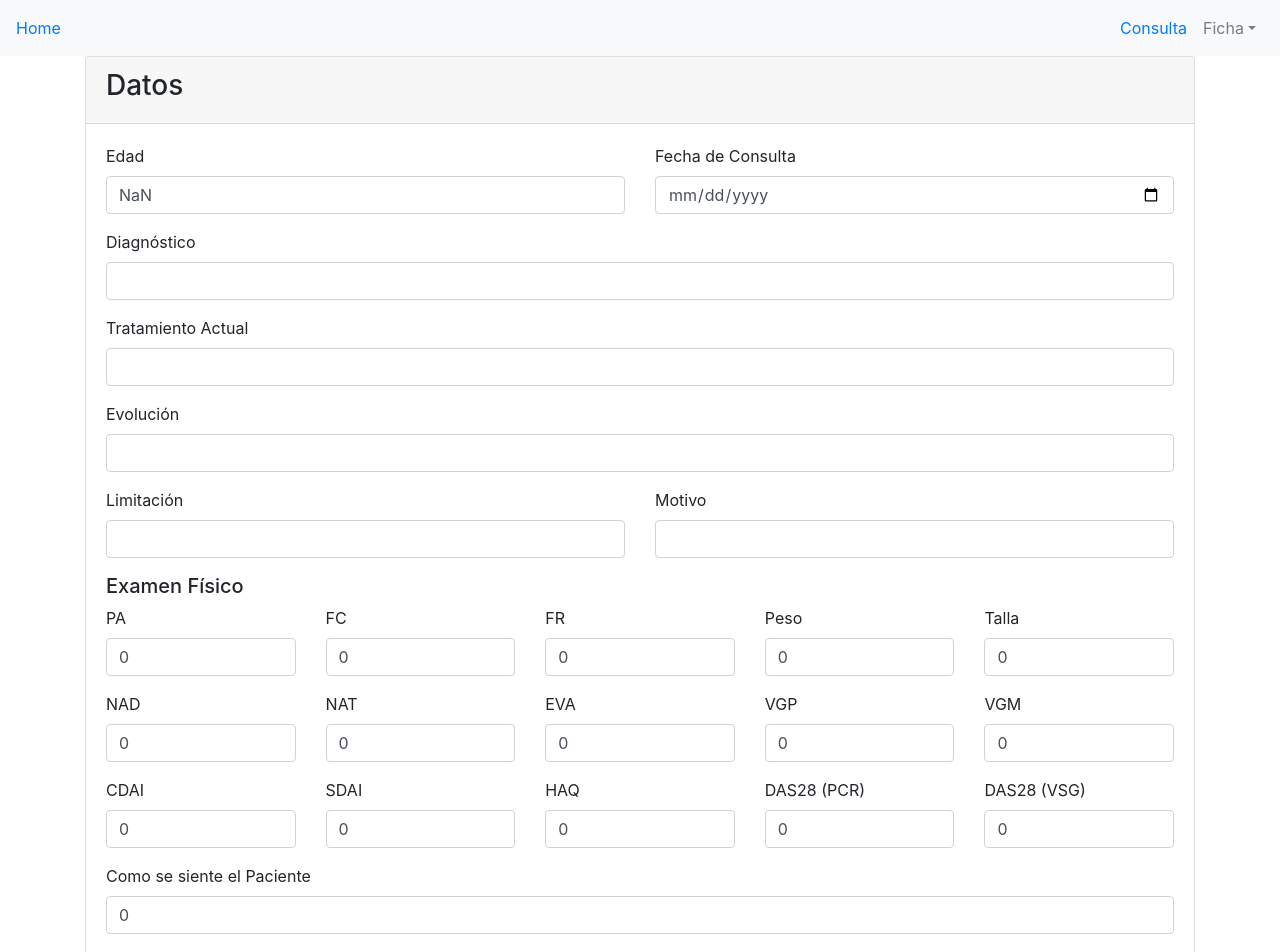
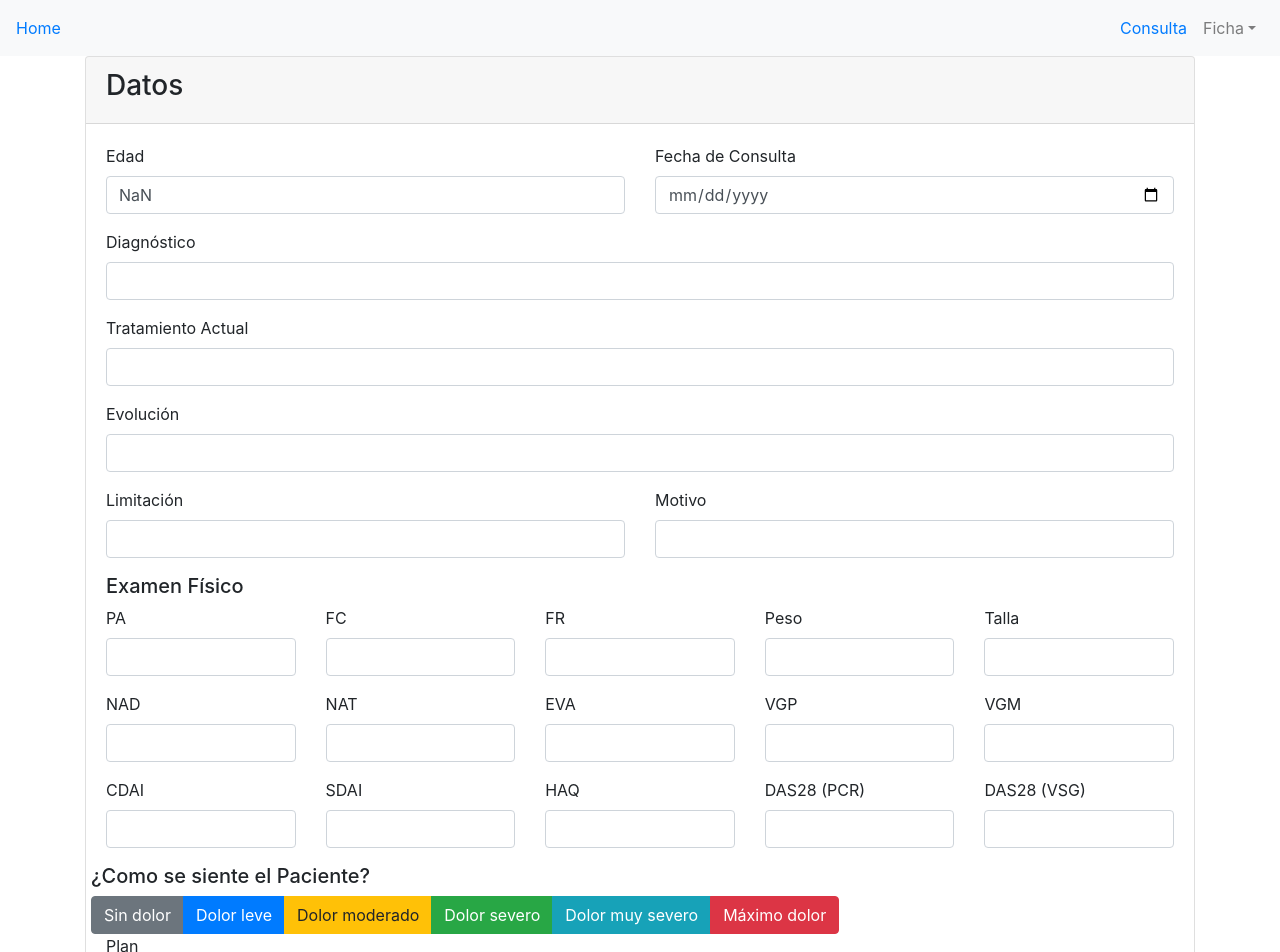
Before and after one commit to acostajo/sgh_front, a React (Create React App) app: page /consulta/1 in a window 1280 px wide. Shown: the top 952 px of the page. Built offline with nearby package versions, Linux system fonts and the light colour scheme; no server answers.

Commit message:
agrego boton de "como se siente el paciente"

```diff
--- a/src/App.js
+++ b/src/App.js
@@ -25,8 +25,8 @@ class App extends Component {
               component={ConsultaView}
             />
 
-            <Route path="/panolab/:codficha" component={Panolab} />
-            <Route path="/panolab_view/:codpanolab" component={PanolabView} />
+            {/*<Route path="/panolab/:codficha" component={Panolab} />
+            <Route path="/panolab_view/:codpanolab" component={PanolabView} />*/}
             <Route path="/ficha" component={Ficha} />
             <Route path="/ficha_view/:codpaciente" component={FichaView} />
 
@@ -35,6 +35,12 @@ class App extends Component {
             <Route path="/menu_ficha/:codficha" component={MenuFicha} />
             <Route path="/" component={BuscarFicha} />
           </Switch>
+          <div className="content">
+            <Switch>
+              <Route path="/panolab/:codficha" component={Panolab} />
+              <Route path="/panolab_view/:codpanolab" component={PanolabView} />
+            </Switch>
+          </div>
         </div>
       </div>
     );
--- a/src/components/consulta/buscarConsulta.jsx
+++ b/src/components/consulta/buscarConsulta.jsx
@@ -119,8 +119,11 @@ class BuscarConsulta extends Component {
                 {list.map(item => (
                   <ListGroupItem>
                     <ListGroupItemHeading>
-                      <Link to={`/consulta_view/${item.codconsulta}`}>
+                      {/*<Link to={`/consulta_view/${item.codconsulta}`}>
                         {" "}
+                        <h4>{item.fechaconsulta}</h4>
+                </Link>*/}
+                      <Link to={`/menu_ficha/${item.codconsulta}`}>
                         <h4>{item.fechaconsulta}</h4>
                       </Link>
                     </ListGroupItemHeading>
--- a/src/components/consulta/consultaForm.jsx
+++ b/src/components/consulta/consultaForm.jsx
@@ -8,6 +8,7 @@ import {
   CardBody,
   Container,
   Row,
+  ButtonGroup,
   Col,
   Form,
   FormGroup,
@@ -15,6 +16,16 @@ import {
   Input
 } from "reactstrap";
 import axios from "axios";
+
+class Example extends Component {
+  constructor(props) {
+    super(props);
+
+    this.state = { cSelected: [] };
+
+    this.onRadioBtnClick = this.onRadioBtnClick.bind(this);
+  }
+}
 
 class Consulta extends Component {
   constructor() {
@@ -34,23 +45,23 @@ class Consulta extends Component {
       evolucion: "", //	descripción de la evolución
       limitacion: "", //	descripción de las limitaciones que posee el Paciente
       limitacionmotivo: "", //	descripción de las limitaciones que posee el Paciente
-      presionarte: 0, //	medida de la presión arterial
-      frescresp: 0, //	medida de la frecuencia cardíaca
-      freccardia: 0, //	medida de la frecuencia respiratoria
-      peso: 0, //	peso
-      talla: 0, //	talla
-      nad: 0, //	número de articulaciones dolorosas
-      nat: 0, //	número de articulaciones tumefactas
-      eva: 0, //	escala visual analógica
-      vgp: 0, //	valoración global del Paciente
-      vgm: 0, //	valoración global del médico
-      cdai: 0, //	clinical disease activity index
-      sdai: 0, //	simple disease activity index
-      haq: 0, //	health assessment questionnaire
-      das28pcr: 0, //	disease activity score 28 - proteína c reactiva
-      das28vsg: 0, //	disease activity score 28 - velocidad de sedimentación globular
-      sientepaci: 0, //	escala del 0 (sin dolor) al 10 (máximo dolor)
-      plan: 0, //	descripción del plan para el paciente
+      presionarte: null, //	medida de la presión arterial
+      frescresp: null, //	medida de la frecuencia cardíaca
+      freccardia: null, //	medida de la frecuencia respiratoria
+      peso: null, //	peso
+      talla: null, //	talla
+      nad: null, //	número de articulaciones dolorosas
+      nat: null, //	número de articulaciones tumefactas
+      eva: null, //	escala visual analógica
+      vgp: null, //	valoración global del Paciente
+      vgm: null, //	valoración global del médico
+      cdai: null, //	clinical disease activity index
+      sdai: null, //	simple disease activity index
+      haq: null, //	health assessment questionnaire
+      das28pcr: null, //	disease activity score 28 - proteína c reactiva
+      das28vsg: null, //	disease activity score 28 - velocidad de sedimentación globular
+      sientepaci: null, //	escala del 0 (sin dolor) al 10 (máximo dolor)
+      plan: null, //	descripción del plan para el paciente
       fechacreada: 0, //	fecha de creación de la consulta
       deshabilitar: false,
       deshabilitartaba: true,
@@ -141,6 +152,10 @@ class Consulta extends Component {
     console.log(this.props.match.params.codficha);
   }
 
+  onRadioBtnClick(rSelected) {
+    this.setState({ sientepaci: rSelected });
+  }
+
   render() {
     return (
       <Container>
@@ -151,6 +166,7 @@ class Consulta extends Component {
         >
           La Consulta fue cargada con exito!
         </Alert>
+
         <Card>
           <CardHeader>
             <h3>Datos</h3>
@@ -443,6 +459,55 @@ class Consulta extends Component {
                 </Col>
               </Row>
               <Row>
+                <div>
+                  <h5>¿Como se siente el Paciente?</h5>
+                  <ButtonGroup>
+                    <Button
+                      color="secondary"
+                      onClick={() => this.onRadioBtnClick("Sin dolor")}
+                      active={this.state.rSelected === "Sin dolor"}
+                    >
+                      Sin dolor
+                    </Button>
+                    <Button
+                      color="primary"
+                      onClick={() => this.onRadioBtnClick("Dolor leve")}
+                      active={this.state.rSelected === "Dolor leve"}
+                    >
+                      Dolor leve
+                    </Button>
+                    <Button
+                      color="warning"
+                      onClick={() => this.onRadioBtnClick("Dolor moderado")}
+                      active={this.state.rSelected === "Dolor moderado"}
+                    >
+                      Dolor moderado
+                    </Button>
+                    <Button
+                      color="success"
+                      onClick={() => this.onRadioBtnClick("Dolor severo")}
+                      active={this.state.rSelected === "Dolor severo"}
+                    >
+                      Dolor severo
+                    </Button>
+                    <Button
+                      color="info"
+                      onClick={() => this.onRadioBtnClick("Dolor muy severo")}
+                      active={this.state.rSelected === "Dolor muy severo"}
+                    >
+                      Dolor muy severo
+                    </Button>
+                    <Button
+                      color="danger"
+                      onClick={() => this.onRadioBtnClick("Máximo dolor")}
+                      active={this.state.rSelected === "Máximo dolor"}
+                    >
+                      Máximo dolor
+                    </Button>
+                  </ButtonGroup>
+                </div>
+              </Row>
+              {/*<Row>
                 <Col>
                   <FormGroup>
                     <Label for="sientepaci">Como se siente el Paciente</Label>
@@ -455,7 +520,7 @@ class Consulta extends Component {
                     />
                   </FormGroup>
                 </Col>
-              </Row>
+              </Row>*/}
               <Row>
                 <Col>
                   <FormGroup>
--- a/src/components/ficha/buscarFicha.jsx
+++ b/src/components/ficha/buscarFicha.jsx
@@ -24,6 +24,7 @@ class BuscarFicha extends Component {
     this.state = {
       nrodocumento: "",
       nombre: "",
+      apellido: "", //no me di cuenta jajajaxD
       datosficha: {},
       fadeIn: false,
       alert: false
@@ -43,12 +44,29 @@ class BuscarFicha extends Component {
   }
 
   async handleSearch() {
-    const url1 = "http://127.0.0.1:8000/api/ficha?nrodocumento=";
+    const url_nroDoc = "http://127.0.0.1:8000/api/ficha?nrodocumento=";
+    const urlNomApe = "http://127.0.0.1:8000/api/ficha?nombres=";
+    const apellido = "&apellidos=";
+    const nroDoc = this.state.nrodocumento;
     let datosficha = {};
     let respuesta;
+    let url_usada;
+
+    if (this.state.nrodocumento === "") {
+      //si esta vacio vamos a preguntar si nombre o apellido estan con algun valor
+      if (this.state.nombre !== "" || this.state.apellido !== "") {
+        //si ocurre que alguno de los dos esta osea con un valor, vamos a asignarle ambos, un nombre y un apellido, no importa cual este vacio, total igual trae
+        url_usada = urlNomApe + apellido + this.state.apellido; //aca le concatena todo si entiendo nomas qria decir :()
+      } else {
+        //aca tenemos que avisar que nigun campo este vacio
+      }
+    } else {
+      // si no esta vacio entonces usamos la primera url
+      url_usada = url_nroDoc + nroDoc;
+    }
 
     await axios
-      .get(url1 + this.state.nrodocumento)
+      .get(url_usada) //ahora necesitamos agregar los inputs
       .then(function(response) {
         console.log(response.data[0]);
         if (response.data[0] === undefined) {
@@ -96,7 +114,33 @@ class BuscarFicha extends Component {
               Buscar
             </Button>
           </Col>
+          {/*<Col>
+            <FormGroup>
+              <Label for="nrodocumento">Buscar por Nombre y apellido</Label>
+              <Row>
+                <Col>
+                  <Input
+                    type="text"
+                    onChange={this.handleChange}
+                    value={this.state.nombre}
+                    name="nombre"
+                    id="nombre"
+                  />
+                </Col>
+                <Col>
+                  <Input
+                    type="text"
+                    onChange={this.handleChange}
+                    value={this.state.apellido}
+                    name="apellido"
+                    id="apellido"
+                  />
+                </Col>
+              </Row>
+            </FormGroup>
+            {/*sale feito, vmos a ponerle uno al lado del otro. yo pense q iba a ser en un so*/}
         </Row>
+
         <hr />
         <Container>
           <Row>
```
